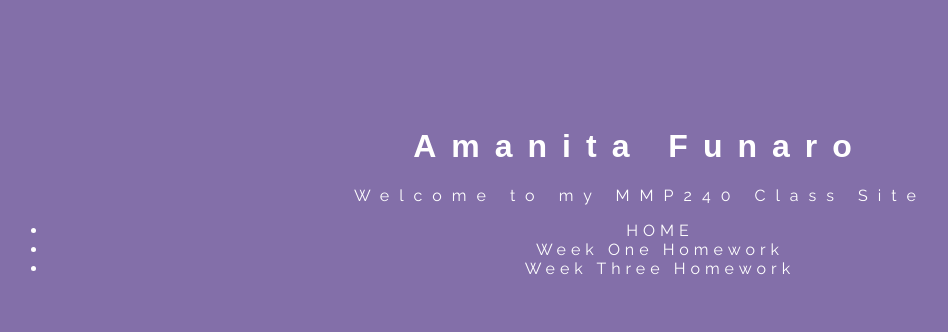
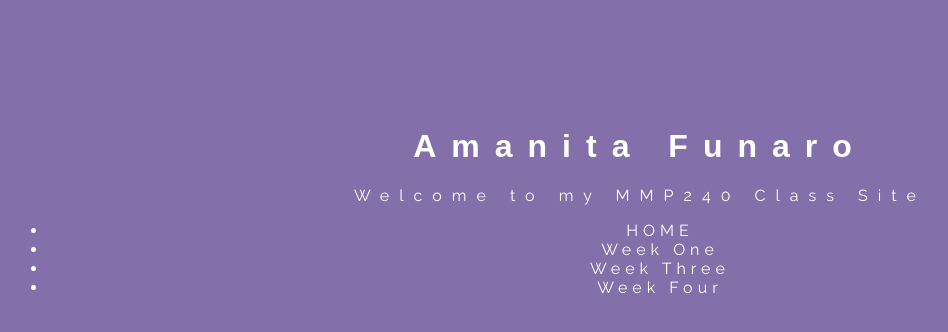
Before and after one commit to peachyshroom/MMP240AF, a plain HTML site: page index.html in a window 1280 px wide. Shown: the whole page, without its empty margins (0-948 px from the left). Drawn offline with Linux system fonts and the light colour scheme; a web font is replaced by a local one.

Commit message:
link change

```diff
--- a/index.html
+++ b/index.html
@@ -47,8 +47,9 @@
     <p>Welcome to my MMP240 Class Site</p>
     <ul>
         <li><a href="index.html">HOME</a></li>
-        <li><a href="Assignment1MMP240/index.html">Week One Homework</a></li>
-        <li><a href="week3/index.html">Week Three Homework</a></li>
+        <li><a href="Assignment1MMP240/index.html">Week One</a></li>
+        <li><a href="week3/index.html">Week Three</a></li>
+        <li><a href="wk4-positions01/index.html">Week Four</a></li>
 
     </ul>
 
```
Also changed, not shown: wk4-positions01/index.html (+1 -0 lines).
